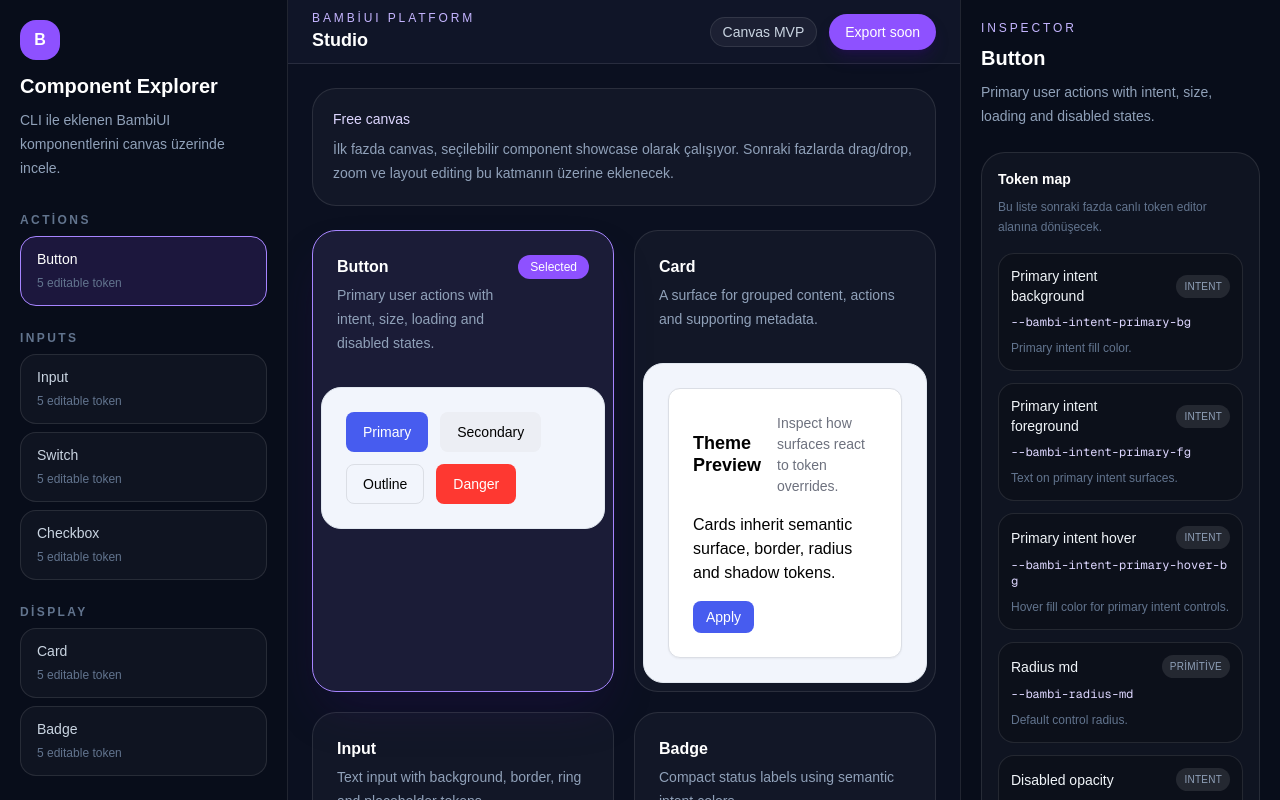
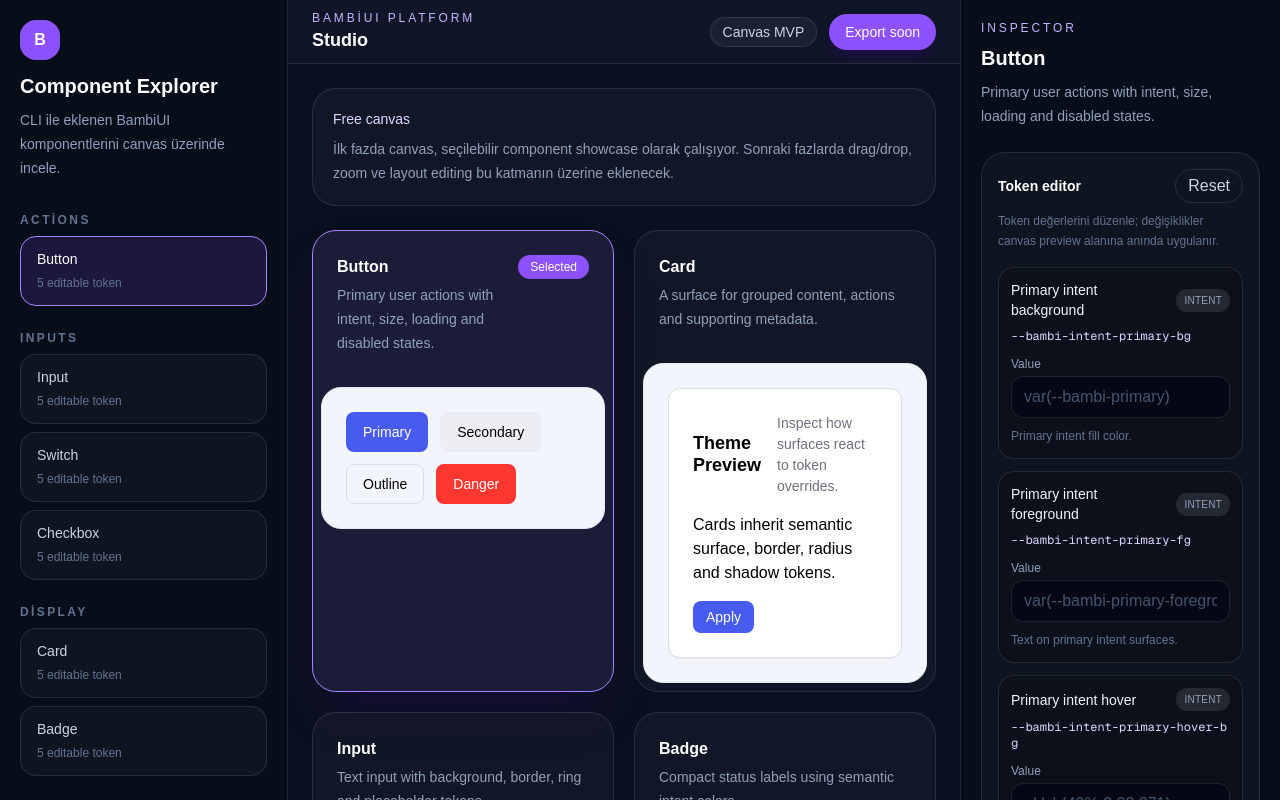
Before and after one commit to bambiui/studio, a Next.js app: page / in a window 1280 px wide. Shown: the top 800 px of the page. Built offline with nearby package versions, Linux system fonts and the light colour scheme.

Commit message:
feat(studio): add live token overrides

```diff
--- a/src/studio/components/StudioShell.tsx
+++ b/src/studio/components/StudioShell.tsx
@@ -1,5 +1,6 @@
 "use client";
 
+import type { CSSProperties } from "react";
 import { useMemo, useState } from "react";
 import {
   componentCategories,
@@ -7,17 +8,46 @@ import {
   type ComponentCategory,
   type StudioComponentDefinition,
 } from "../registry/components";
+import { editableTokenDefaults, type TokenOverrides } from "../tokens/defaults";
 import { tokenDefinitionMap } from "../tokens/metadata";
 
+type StudioStyle = CSSProperties & Record<`--${string}`, string>;
+
 export function StudioShell() {
-  const [selectedComponentId, setSelectedComponentId] = useState(studioComponents[0]?.id ?? "");
+  const [selectedComponentId, setSelectedComponentId] = useState(
+    studioComponents[0]?.id ?? "",
+  );
+  const [tokenOverrides, setTokenOverrides] = useState<TokenOverrides>({});
 
   const selectedComponent = useMemo(
     () =>
-      studioComponents.find((component) => component.id === selectedComponentId) ??
-      studioComponents[0],
+      studioComponents.find(
+        (component) => component.id === selectedComponentId,
+      ) ?? studioComponents[0],
     [selectedComponentId],
   );
+
+  const previewStyle = useMemo(
+    () => tokenOverrides as StudioStyle,
+    [tokenOverrides],
+  );
+
+  const updateToken = (tokenId: string, value: string) => {
+    setTokenOverrides((current) => {
+      if (!value.trim()) {
+        const next = { ...current };
+        delete next[tokenId];
+        return next;
+      }
+
+      return {
+        ...current,
+        [tokenId]: value,
+      };
+    });
+  };
+
+  const resetTokens = () => setTokenOverrides({});
 
   return (
     <div className="flex min-h-screen bg-[#0b1020] text-slate-100">
@@ -30,9 +60,15 @@ export function StudioShell() {
         <Canvas
           selectedComponentId={selectedComponent?.id ?? ""}
           onSelectComponent={setSelectedComponentId}
+          previewStyle={previewStyle}
         />
       </main>
-      <InspectorPanel selectedComponent={selectedComponent} />
+      <InspectorPanel
+        selectedComponent={selectedComponent}
+        tokenOverrides={tokenOverrides}
+        onUpdateToken={updateToken}
+        onResetTokens={resetTokens}
+      />
     </div>
   );
 }
@@ -126,7 +162,9 @@ function ComponentCategoryGroup({
                   : "border-white/10 bg-white/[0.03] text-slate-300 hover:border-white/20 hover:bg-white/[0.06]"
               }`}
             >
-              <span className="block text-sm font-medium">{component.name}</span>
+              <span className="block text-sm font-medium">
+                {component.name}
+              </span>
               <span className="mt-1 block text-xs leading-5 text-slate-500">
                 {component.tokenIds.length} editable token
               </span>
@@ -141,16 +179,23 @@ function ComponentCategoryGroup({
 interface CanvasProps {
   selectedComponentId: string;
   onSelectComponent: (componentId: string) => void;
+  previewStyle: StudioStyle;
 }
 
-function Canvas({ selectedComponentId, onSelectComponent }: CanvasProps) {
+function Canvas({
+  selectedComponentId,
+  onSelectComponent,
+  previewStyle,
+}: CanvasProps) {
   return (
     <section className="min-h-0 flex-1 overflow-auto p-6">
       <div className="mx-auto max-w-6xl">
         <div className="mb-6 rounded-3xl border border-white/10 bg-white/[0.03] p-5">
           <p className="text-sm font-medium text-violet-200">Free canvas</p>
           <p className="mt-2 max-w-2xl text-sm leading-6 text-slate-400">
-            İlk fazda canvas, seçilebilir component showcase olarak çalışıyor. Sonraki fazlarda drag/drop, zoom ve layout editing bu katmanın üzerine eklenecek.
+            İlk fazda canvas, seçilebilir component showcase olarak çalışıyor.
+            Sonraki fazlarda drag/drop, zoom ve layout editing bu katmanın
+            üzerine eklenecek.
           </p>
         </div>
 
@@ -161,6 +206,7 @@ function Canvas({ selectedComponentId, onSelectComponent }: CanvasProps) {
               component={component}
               isSelected={component.id === selectedComponentId}
               onSelect={() => onSelectComponent(component.id)}
+              previewStyle={previewStyle}
             />
           ))}
         </div>
@@ -173,9 +219,15 @@ interface CanvasCardProps {
   component: StudioComponentDefinition;
   isSelected: boolean;
   onSelect: () => void;
+  previewStyle: StudioStyle;
 }
 
-function CanvasCard({ component, isSelected, onSelect }: CanvasCardProps) {
+function CanvasCard({
+  component,
+  isSelected,
+  onSelect,
+  previewStyle,
+}: CanvasCardProps) {
   return (
     <article
       className={`rounded-3xl border p-2 transition ${
@@ -191,7 +243,9 @@ function CanvasCard({ component, isSelected, onSelect }: CanvasCardProps) {
       >
         <div className="mb-4 flex items-start justify-between gap-4">
           <div>
-            <h3 className="text-base font-semibold text-white">{component.name}</h3>
+            <h3 className="text-base font-semibold text-white">
+              {component.name}
+            </h3>
             <p className="mt-1 text-sm leading-6 text-slate-400">
               {component.description}
             </p>
@@ -203,7 +257,10 @@ function CanvasCard({ component, isSelected, onSelect }: CanvasCardProps) {
           ) : null}
         </div>
       </button>
-      <div className="bambi-preview rounded-[1.25rem] border border-slate-200 bg-[var(--bambi-background)] p-6 text-[var(--bambi-foreground)]">
+      <div
+        className="bambi-preview rounded-[1.25rem] border border-slate-200 bg-[var(--bambi-background)] p-6 text-[var(--bambi-foreground)]"
+        style={previewStyle}
+      >
         {component.preview}
       </div>
     </article>
@@ -212,9 +269,17 @@ function CanvasCard({ component, isSelected, onSelect }: CanvasCardProps) {
 
 interface InspectorPanelProps {
   selectedComponent?: StudioComponentDefinition;
+  tokenOverrides: TokenOverrides;
+  onUpdateToken: (tokenId: string, value: string) => void;
+  onResetTokens: () => void;
 }
 
-function InspectorPanel({ selectedComponent }: InspectorPanelProps) {
+function InspectorPanel({
+  selectedComponent,
+  tokenOverrides,
+  onUpdateToken,
+  onResetTokens,
+}: InspectorPanelProps) {
   return (
     <aside className="hidden w-80 shrink-0 border-l border-white/10 bg-[#080d1a] p-5 xl:block">
       <div className="mb-6">
@@ -225,14 +290,25 @@ function InspectorPanel({ selectedComponent }: InspectorPanelProps) {
           {selectedComponent?.name ?? "No component"}
         </h2>
         <p className="mt-2 text-sm leading-6 text-slate-400">
-          {selectedComponent?.description ?? "Canvas üzerinden bir komponent seç."}
+          {selectedComponent?.description ??
+            "Canvas üzerinden bir komponent seç."}
         </p>
       </div>
 
       <section className="rounded-3xl border border-white/10 bg-white/[0.03] p-4">
-        <h3 className="text-sm font-semibold text-white">Token map</h3>
+        <div className="flex items-center justify-between gap-3">
+          <h3 className="text-sm font-semibold text-white">Token editor</h3>
+          <button
+            type="button"
+            onClick={onResetTokens}
+            className="rounded-full border border-white/10 px-3 py-1 text-xs font-medium text-slate-300 transition hover:border-white/20 hover:bg-white/10"
+          >
+            Reset
+          </button>
+        </div>
         <p className="mt-2 text-xs leading-5 text-slate-500">
-          Bu liste sonraki fazda canlı token editor alanına dönüşecek.
+          Token değerlerini düzenle; değişiklikler canvas preview alanına anında
+          uygulanır.
         </p>
         <div className="mt-4 space-y-3">
           {selectedComponent?.tokenIds.map((tokenId) => {
@@ -254,6 +330,19 @@ function InspectorPanel({ selectedComponent }: InspectorPanelProps) {
                 <code className="mt-2 block break-all text-xs text-violet-200">
                   {tokenId}
                 </code>
+                <label className="mt-3 block">
+                  <span className="mb-1 block text-xs font-medium text-slate-400">
+                    Value
+                  </span>
+                  <input
+                    value={tokenOverrides[tokenId] ?? ""}
+                    onChange={(event) =>
+                      onUpdateToken(tokenId, event.target.value)
+                    }
+                    placeholder={editableTokenDefaults[tokenId] ?? "CSS value"}
+                    className="w-full rounded-xl border border-white/10 bg-[#050814] px-3 py-2 text-xs text-slate-100 outline-none transition placeholder:text-slate-600 focus:border-violet-400"
+                  />
+                </label>
                 {token?.description ? (
                   <p className="mt-2 text-xs leading-5 text-slate-500">
                     {token.description}
--- /dev/null
+++ b/src/studio/tokens/defaults.ts
@@ -0,0 +1,28 @@
+export type TokenOverrides = Record<string, string>;
+
+export const editableTokenDefaults: TokenOverrides = {
+  "--bambi-primary": "oklch(55% 0.22 271)",
+  "--bambi-primary-foreground": "oklch(100% 0 0)",
+  "--bambi-secondary": "oklch(95% 0.008 271)",
+  "--bambi-danger": "oklch(65% 0.233 28)",
+  "--bambi-success": "oklch(73% 0.194 153)",
+  "--bambi-warning": "oklch(78% 0.159 74)",
+  "--bambi-card": "oklch(100% 0 0)",
+  "--bambi-card-foreground": "oklch(9% 0 0)",
+  "--bambi-border": "oklch(90% 0.01 271)",
+  "--bambi-ring": "var(--bambi-primary)",
+  "--bambi-muted": "oklch(95% 0.008 271)",
+  "--bambi-input": "oklch(90% 0.01 271)",
+  "--bambi-input-background": "oklch(100% 0 0)",
+  "--bambi-input-foreground": "oklch(9% 0 0)",
+  "--bambi-input-placeholder": "oklch(55% 0.021 271)",
+  "--bambi-intent-primary-bg": "var(--bambi-primary)",
+  "--bambi-intent-primary-fg": "var(--bambi-primary-foreground)",
+  "--bambi-intent-primary-hover-bg": "oklch(49% 0.23 271)",
+  "--bambi-radius-sm": "0.375rem",
+  "--bambi-radius-md": "0.5rem",
+  "--bambi-radius-lg": "0.75rem",
+  "--bambi-radius-full": "9999px",
+  "--bambi-shadow-sm": "0 1px 2px 0 oklch(0% 0 0 / 0.05)",
+  "--bambi-state-disabled-opacity": "0.5",
+};
```
